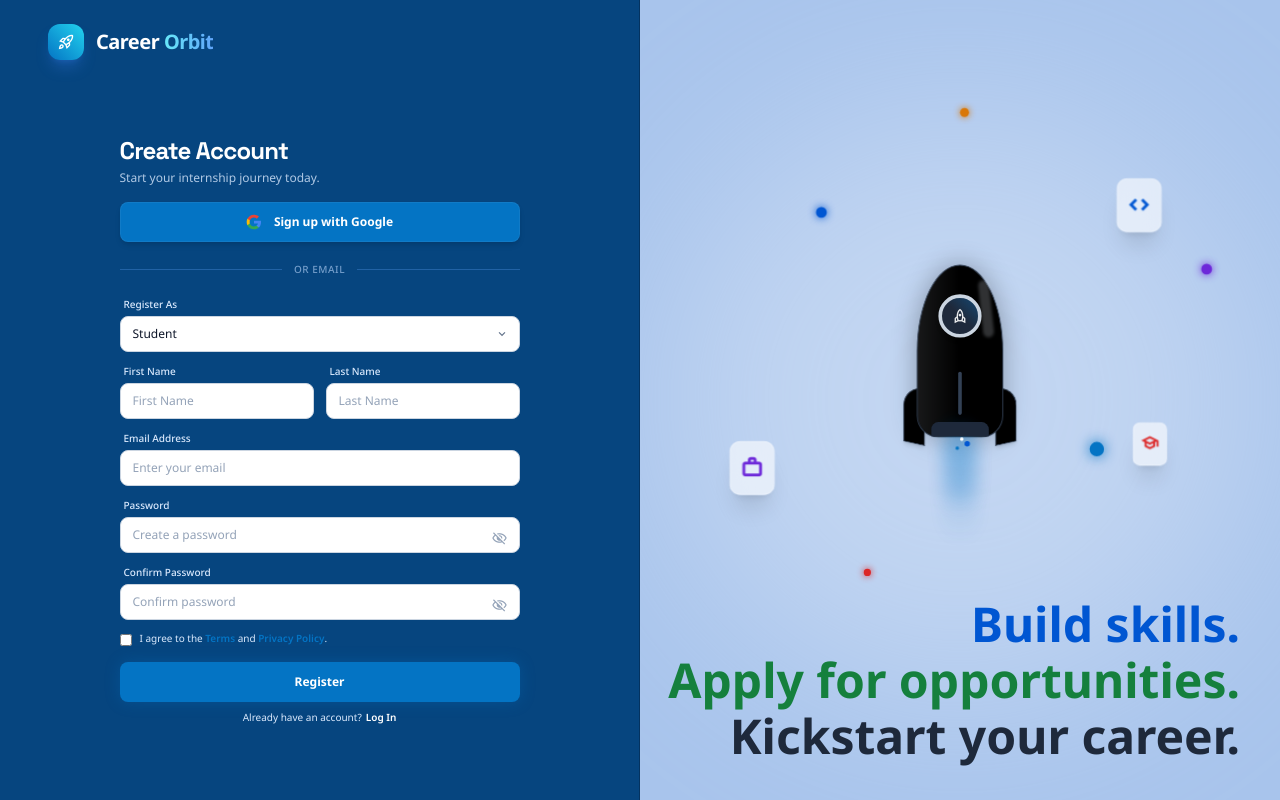
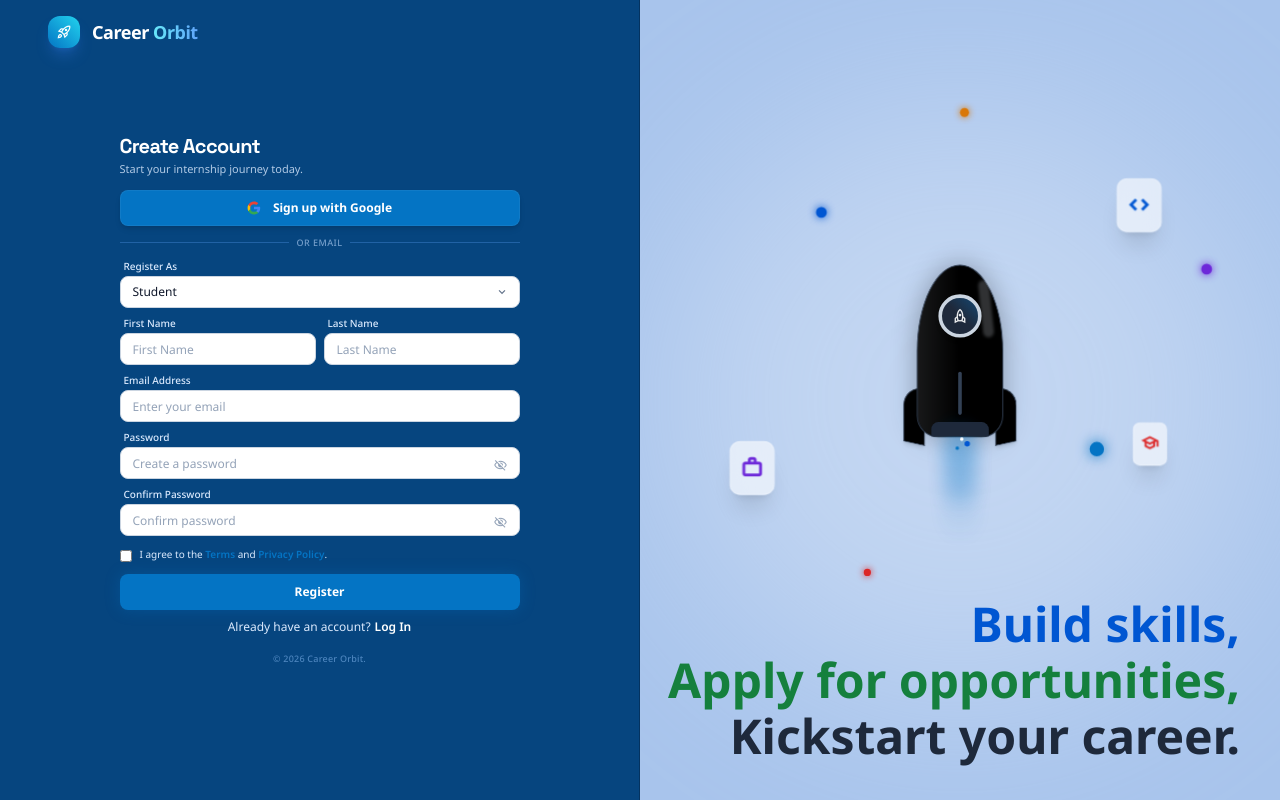
Before and after one commit to vikram-R23/Lignait-career-orbit, a React (Vite) app: page /signup in a window 1280 px wide. Built offline with nearby package versions, Linux system fonts and the light colour scheme.

Commit message:
Resolved the issues in Login and signup page

```diff
--- a/src/pages/Login.jsx
+++ b/src/pages/Login.jsx
@@ -4,7 +4,6 @@ import { useNavigate, Link } from 'react-router-dom';
 // ==========================================
 // STATIC STYLES (Extracted & Memoized)
 // ==========================================
-// Moving styles out of the main render loop prevents input glitches/lag
 const LoginStyles = React.memo(() => (
   <style dangerouslySetInnerHTML={{ __html: `
     @import url('https://fonts.googleapis.com/css2?family=Space+Grotesk:wght@300;400;500;600;700&display=swap');
@@ -108,13 +107,13 @@ const Login = () => {
   };
 
   return (
-    <div className="font-display bg-[#06457F] text-white min-h-screen w-full flex flex-col lg:flex-row relative overflow-x-hidden selection:bg-[#0474C4] selection:text-white">
+    <div className="font-display bg-[#06457F] text-white min-h-screen w-full flex flex-col lg:flex-row relative overflow-hidden selection:bg-[#0474C4] selection:text-white">
 
       {/* Optimized Styles Component */}
       <LoginStyles />
 
       {/* ================= LEFT PANEL (CONTENT) ================= */}
-      <div className="w-full lg:w-1/2 flex flex-col relative z-20 bg-[#06457F] border-r border-[#043360] min-h-screen">
+      <div className="w-full lg:w-1/2 flex flex-col relative z-20 bg-[#06457F] border-r border-[#043360] min-h-screen shrink-0">
 
         {/* LOGO */}
         <div className="absolute top-8 left-8 sm:left-12 z-50 select-none">
@@ -238,36 +237,47 @@ const Login = () => {
       </div>
 
       {/* ================= RIGHT PANEL (ANIMATION) ================= */}
-      <div className="hidden lg:flex lg:w-1/2 bg-[#A8C4EC] relative items-center justify-center overflow-hidden h-screen sticky top-0">
-        <div className="relative w-[800px] h-[800px] flex items-center justify-center z-10 scale-[0.75] -translate-y-12 transition-transform duration-500">
-            <div className="absolute w-[300px] h-[300px] rounded-full border-[2px] border-cyan-900/90 border-dashed animate-spin-slow shadow-[0_0_20px_rgba(6,182,212,0.15)]" style={{animationDuration: '60s'}}>
+      <div className="hidden lg:flex lg:w-1/2 bg-[#A8C4EC] relative items-center justify-center overflow-hidden h-screen sticky top-0 shrink-0">
+
+        {/* FIXED: Using percentage width/height relative to container to prevent overlap on zoom */}
+        <div className="relative w-full h-full max-w-[800px] max-h-[800px] flex items-center justify-center z-10 scale-[0.75] -translate-y-12 transition-transform duration-500">
+            {/* Orbit 1 */}
+            <div className="absolute w-[40%] h-[40%] aspect-square rounded-full border-[2px] border-cyan-900/90 border-dashed animate-spin-slow shadow-[0_0_20px_rgba(6,182,212,0.15)]" style={{animationDuration: '60s'}}>
                 <div className="absolute top-0 left-1/2 -translate-x-1/2 -translate-y-1/2" style={{ animation: 'spin 60s linear infinite reverse' }}>
                     <div className="float-icon-enhanced w-12 h-12 border-cyan-400 shadow-[0_0_15px_rgba(34,211,238,0.4)] bg-[#0f172a]">
                         <span className="material-symbols-outlined text-cyan-300 text-[20px]">terminal</span>
                     </div>
                 </div>
             </div>
-            <div className="absolute w-[460px] h-[460px] rounded-full border-[1.5px] border-purple-950/90 animate-spin-reverse-slow" style={{animationDuration: '80s'}}>
+
+            {/* Orbit 2 */}
+            <div className="absolute w-[60%] h-[60%] aspect-square rounded-full border-[1.5px] border-purple-950/90 animate-spin-reverse-slow" style={{animationDuration: '80s'}}>
                  <div className="absolute top-1/2 right-0 translate-x-1/2 -translate-y-1/2" style={{ animation: 'spin 80s linear infinite' }}>
                     <div className="float-icon-enhanced w-12 h-12 border-emerald-400 shadow-[0_0_15px_rgba(52,211,153,0.4)] bg-[#0f172a]">
                         <span className="material-symbols-outlined text-emerald-400 text-[20px]">group</span>
                     </div>
                  </div>
             </div>
-            <div className="absolute w-[600px] h-[600px] rounded-full border-[2px] border-fuchsia-950/90 border-dashed animate-spin-slow shadow-[0_0_35px_rgba(217,70,239,0.15)]" style={{animationDuration: '100s'}}>
+
+            {/* Orbit 3 */}
+            <div className="absolute w-[75%] h-[75%] aspect-square rounded-full border-[2px] border-fuchsia-950/90 border-dashed animate-spin-slow shadow-[0_0_35px_rgba(217,70,239,0.15)]" style={{animationDuration: '100s'}}>
                 <div className="absolute bottom-0 left-1/2 -translate-x-1/2 translate-y-1/2" style={{ animation: 'spin 100s linear infinite reverse' }}>
                     <div className="float-icon-enhanced w-11 h-11 border-purple-400 shadow-[0_0_15px_rgba(192,132,252,0.4)] bg-[#0f172a]">
                         <span className="material-symbols-outlined text-purple-400 text-[20px]">emoji_events</span>
                     </div>
                 </div>
             </div>
-            <div className="absolute w-[800px] h-[800px] rounded-full border-[1.5px] border-indigo-950/90 animate-spin-reverse-slow" style={{animationDuration: '120s'}}>
+
+            {/* Orbit 4 */}
+            <div className="absolute w-[95%] h-[95%] aspect-square rounded-full border-[1.5px] border-indigo-950/90 animate-spin-reverse-slow" style={{animationDuration: '120s'}}>
                 <div className="absolute top-1/2 left-0 -translate-x-1/2 -translate-y-1/2" style={{ animation: 'spin 120s linear infinite' }}>
                     <div className="float-icon-enhanced w-12 h-12 border-pink-400 shadow-[0_0_15px_rgba(244,114,182,0.4)] bg-[#0f172a]">
                         <span className="material-symbols-outlined text-pink-400 text-[22px]">article</span>
                     </div>
                 </div>
             </div>
+
+            {/* Center Node */}
             <div className="relative z-20 animate-float">
                 <div className="absolute inset-[-40px] bg-white/30 blur-3xl rounded-full"></div>
                 <div className="relative w-24 h-24 bg-[#06457F] rounded-full border-4 border-white/20 flex items-center justify-center shadow-[0_0_50px_rgba(6,69,127,0.3)]">
@@ -275,10 +285,12 @@ const Login = () => {
                 </div>
             </div>
         </div>
-        <div className="absolute bottom-5 right-10 lg:right-16 z-50 text-right pointer-events-none">
-            <h2 className="font-display font-semibold text-3xl lg:text-4xl leading-relaxed tracking-wide drop-shadow-sm">
-                <span className="block text-[#06457F]">Build skills.</span>
-                <span className="block text-[#00E676] font-bold drop-shadow-sm">Apply for opportunities.</span>
+
+        {/* Text Container - Updated Punctuation */}
+        <div className="absolute bottom-5 right-10 lg:right-16 z-50 text-right pointer-events-none max-w-[80%]">
+            <h2 className="font-display font-semibold text-2xl lg:text-3xl xl:text-4xl leading-relaxed tracking-wide drop-shadow-sm">
+                <span className="block text-[#06457F]">Build skills,</span>
+                <span className="block text-[#00E676] font-bold drop-shadow-sm">Apply for opportunities,</span>
                 <span className="block text-black">Kickstart your career.</span>
             </h2>
         </div>
--- a/src/pages/Signup.jsx
+++ b/src/pages/Signup.jsx
@@ -86,31 +86,33 @@ const Signup = () => {
     <div className="font-display bg-[#06457F] text-white h-screen w-screen overflow-hidden flex selection:bg-[#0474C4] selection:text-white">
 
       {/* ================= LEFT PANEL (Form) ================= */}
-      <div className="w-full lg:w-1/2 flex flex-col relative z-10 bg-[#06457F] border-r border-[#043360] h-full">
+      {/* FIXED: overflow-hidden ensures no scrollbar appears */}
+      <div className="w-full lg:w-1/2 flex flex-col relative z-10 bg-[#06457F] border-r border-[#043360] h-full overflow-hidden">
 
-        {/* LOGO AREA - Fixed Top */}
-        <div className="flex-shrink-0 pt-6 pl-8 sm:pl-12 select-none">
+        {/* LOGO AREA - Compact */}
+        <div className="flex-shrink-0 pt-4 pl-8 sm:pl-12 select-none absolute top-0 left-0 z-50">
             <div className="flex items-center gap-3">
-                <div className="w-9 h-9 rounded-xl bg-gradient-to-tr from-[#0474C4] to-cyan-400 flex items-center justify-center shadow-lg shadow-blue-500/30">
-                    <span className="material-symbols-outlined text-white text-lg">rocket_launch</span>
+                <div className="w-8 h-8 rounded-xl bg-gradient-to-tr from-[#0474C4] to-cyan-400 flex items-center justify-center shadow-lg shadow-blue-500/30">
+                    <span className="material-symbols-outlined text-white text-base">rocket_launch</span>
                 </div>
-                <span className="text-xl font-black tracking-tight text-white">
+                <span className="text-lg font-black tracking-tight text-white">
                     Career <span className="text-transparent bg-clip-text bg-gradient-to-r from-cyan-300 to-blue-400">Orbit</span>
                 </span>
             </div>
         </div>
 
         {/* FORM CONTAINER - Flex Grow to Center Vertically */}
-        <div className="flex-1 flex flex-col justify-center items-center w-full px-8 sm:px-12">
-          <div className="w-full max-w-[400px] flex flex-col gap-4">
+        {/* FIXED: Reduced padding and utilized justify-center to handle zoom vertical alignment */}
+        <div className="flex-1 flex flex-col justify-center items-center w-full px-8 sm:px-12 py-2">
+          <div className="w-full max-w-[400px] flex flex-col gap-2">
 
-            <div className="text-left w-full">
-              <h1 className="text-white text-2xl font-black leading-tight tracking-[-0.033em]">Create Account</h1>
-              <p className="text-blue-100/80 text-xs font-normal mt-1">Start your internship journey today.</p>
+            <div className="text-left w-full mb-1">
+              <h1 className="text-white text-xl font-black leading-tight tracking-[-0.033em]">Create Account</h1>
+              <p className="text-blue-100/80 text-[11px] font-normal mt-0.5">Start your internship journey today.</p>
             </div>
 
-            <button className="flex w-full cursor-pointer items-center justify-center overflow-hidden rounded-lg h-10 px-4 bg-[#0474C4] text-white gap-3 text-xs font-bold hover:brightness-110 transition-all shadow-md border border-white/5">
-              <svg className="w-4 h-4" viewBox="0 0 24 24" xmlns="http://www.w3.org/2000/svg">
+            <button className="flex w-full cursor-pointer items-center justify-center overflow-hidden rounded-lg h-9 px-4 bg-[#0474C4] text-white gap-3 text-xs font-bold hover:brightness-110 transition-all shadow-md border border-white/5">
+              <svg className="w-3.5 h-3.5" viewBox="0 0 24 24" xmlns="http://www.w3.org/2000/svg">
                 <path d="M22.56 12.25c0-.78-.07-1.53-.2-2.25H12v4.26h5.92c-.26 1.37-1.04 2.53-2.21 3.31v2.77h3.57c2.08-1.92 3.28-4.74 3.28-8.09z" fill="#4285F4"></path>
                 <path d="M12 23c2.97 0 5.46-.98 7.28-2.66l-3.57-2.77c-.98.66-2.23 1.06-3.71 1.06-2.86 0-5.29-1.93-6.16-4.53H2.18v2.84C3.99 20.53 7.7 23 12 23z" fill="#34A853"></path>
                 <path d="M5.84 14.09c-.22-.66-.35-1.36-.35-2.09s.13-1.43.35-2.09V7.07H2.18C1.43 8.55 1 10.22 1 12s.43 3.45 1.18 4.93l2.85-2.22.81-.62z" fill="#FBBC05"></path>
@@ -119,30 +121,30 @@ const Signup = () => {
               <span className="truncate">Sign up with Google</span>
             </button>
 
-            <div className="relative flex items-center py-1">
+            <div className="relative flex items-center py-0.5">
               <div className="flex-grow border-t border-blue-400/30"></div>
-              <span className="flex-shrink-0 mx-3 text-[10px] font-medium text-blue-200/60 uppercase tracking-wider">Or email</span>
+              <span className="flex-shrink-0 mx-2 text-[9px] font-medium text-blue-200/60 uppercase tracking-wider">Or email</span>
               <div className="flex-grow border-t border-blue-400/30"></div>
             </div>
 
             {status === 'success' && (
-              <div className="bg-emerald-500/20 border border-emerald-500 text-emerald-200 p-2 rounded-lg text-xs text-center animate-bounce">
+              <div className="bg-emerald-500/20 border border-emerald-500 text-emerald-200 p-1.5 rounded-lg text-[10px] text-center animate-bounce">
                 Account created! Redirecting...
               </div>
             )}
 
-            <form onSubmit={handleSignup} className="flex flex-col gap-3">
+            {/* FIXED: Reduced gap-3 to gap-2 for compact layout */}
+            <form onSubmit={handleSignup} className="flex flex-col gap-2">
 
               {/* REGISTER AS */}
-              <label className="flex flex-col w-full group gap-1">
+              <label className="flex flex-col w-full group gap-0.5">
                 <p className="text-blue-100 text-[10px] font-medium pl-1">Register As</p>
                 <div className="relative">
-                  {/* UPDATED: White bg, dark text */}
                   <select
                       name="role"
                       value={formData.role}
                       onChange={handleChange}
-                      className="flex w-full appearance-none rounded-lg text-slate-900 border border-slate-300 bg-white h-9 px-3 text-xs outline-none focus:ring-1 focus:ring-[#0474C4] cursor-pointer"
+                      className="flex w-full appearance-none rounded-lg text-slate-900 border border-slate-300 bg-white h-8 px-3 text-xs outline-none focus:ring-1 focus:ring-[#0474C4] cursor-pointer"
                   >
                       <option value="student">Student</option>
                       <option value="professional">Professional</option>
@@ -154,90 +156,85 @@ const Signup = () => {
               </label>
 
               {/* NAME FIELDS */}
-              <div className="grid grid-cols-2 gap-3">
-                  <label className="flex flex-col w-full group gap-1">
+              <div className="grid grid-cols-2 gap-2">
+                  <label className="flex flex-col w-full group gap-0.5">
                     <p className="text-blue-100 text-[10px] font-medium pl-1">First Name</p>
-                    {/* UPDATED: White bg, dark text */}
                     <input
                         name="firstName"
                         value={formData.firstName}
                         onChange={handleChange}
                         required
-                        className="flex w-full rounded-lg text-slate-900 border border-slate-300 bg-white h-9 placeholder:text-slate-400 px-3 text-xs outline-none focus:ring-1 focus:ring-[#0474C4]"
+                        className="flex w-full rounded-lg text-slate-900 border border-slate-300 bg-white h-8 placeholder:text-slate-400 px-3 text-xs outline-none focus:ring-1 focus:ring-[#0474C4]"
                         placeholder="First Name"
                     />
                   </label>
-                  <label className="flex flex-col w-full group gap-1">
+                  <label className="flex flex-col w-full group gap-0.5">
                     <p className="text-blue-100 text-[10px] font-medium pl-1">Last Name</p>
-                    {/* UPDATED: White bg, dark text */}
                     <input
                         name="lastName"
                         value={formData.lastName}
                         onChange={handleChange}
                         required
-                        className="flex w-full rounded-lg text-slate-900 border border-slate-300 bg-white h-9 placeholder:text-slate-400 px-3 text-xs outline-none focus:ring-1 focus:ring-[#0474C4]"
+                        className="flex w-full rounded-lg text-slate-900 border border-slate-300 bg-white h-8 placeholder:text-slate-400 px-3 text-xs outline-none focus:ring-1 focus:ring-[#0474C4]"
                         placeholder="Last Name"
                     />
                   </label>
               </div>
 
               {/* EMAIL */}
-              <label className="flex flex-col w-full group gap-1">
+              <label className="flex flex-col w-full group gap-0.5">
                 <p className="text-blue-100 text-[10px] font-medium pl-1">Email Address</p>
-                {/* UPDATED: White bg, dark text */}
                 <input
                   name="email"
                   type="email"
                   value={formData.email}
                   onChange={handleChange}
                   required
-                  className="flex w-full rounded-lg text-slate-900 border border-slate-300 bg-white h-9 placeholder:text-slate-400 px-3 text-xs outline-none focus:ring-1 focus:ring-[#0474C4]"
+                  className="flex w-full rounded-lg text-slate-900 border border-slate-300 bg-white h-8 placeholder:text-slate-400 px-3 text-xs outline-none focus:ring-1 focus:ring-[#0474C4]"
                   placeholder="Enter your email"
                 />
               </label>
 
               {/* PASSWORD */}
               <div className="relative w-full group">
-                <label className="flex flex-col gap-1">
+                <label className="flex flex-col gap-0.5">
                   <p className="text-blue-100 text-[10px] font-medium pl-1">Password</p>
-                  {/* UPDATED: White bg, dark text */}
                   <input
                     name="password"
                     value={formData.password}
                     onChange={handleChange}
                     required
-                    className="password-input flex w-full rounded-lg text-slate-900 border border-slate-300 bg-white h-9 placeholder:text-slate-400 px-3 pr-10 text-xs outline-none focus:ring-1 focus:ring-[#0474C4]"
+                    className="password-input flex w-full rounded-lg text-slate-900 border border-slate-300 bg-white h-8 placeholder:text-slate-400 px-3 pr-10 text-xs outline-none focus:ring-1 focus:ring-[#0474C4]"
                     placeholder="Create a password"
                     type={showPassword ? "text" : "password"}
                   />
                 </label>
-                <button type="button" onClick={() => setShowPassword(!showPassword)} className="absolute right-3 top-[28px] text-slate-400 hover:text-[#0474C4] z-20 transition-colors">
-                  <span className="material-symbols-outlined text-base">{showPassword ? 'visibility' : 'visibility_off'}</span>
+                <button type="button" onClick={() => setShowPassword(!showPassword)} className="absolute right-3 top-[24px] text-slate-400 hover:text-[#0474C4] z-20 transition-colors">
+                  <span className="material-symbols-outlined text-sm">{showPassword ? 'visibility' : 'visibility_off'}</span>
                 </button>
               </div>
 
               {/* CONFIRM PASSWORD */}
               <div className="relative w-full group">
-                <label className="flex flex-col gap-1">
+                <label className="flex flex-col gap-0.5">
                   <p className="text-blue-100 text-[10px] font-medium pl-1">Confirm Password</p>
-                  {/* UPDATED: White bg, dark text */}
                   <input
                     name="confirmPassword"
                     value={formData.confirmPassword}
                     onChange={handleChange}
                     required
-                    className="password-input flex w-full rounded-lg text-slate-900 border border-slate-300 bg-white h-9 placeholder:text-slate-400 px-3 pr-10 text-xs outline-none focus:ring-1 focus:ring-[#0474C4]"
+                    className="password-input flex w-full rounded-lg text-slate-900 border border-slate-300 bg-white h-8 placeholder:text-slate-400 px-3 pr-10 text-xs outline-none focus:ring-1 focus:ring-[#0474C4]"
                     placeholder="Confirm password"
                     type={showConfirmPassword ? "text" : "password"}
                   />
                 </label>
-                <button type="button" onClick={() => setShowConfirmPassword(!showConfirmPassword)} className="absolute right-3 top-[28px] text-slate-400 hover:text-[#0474C4] z-20 transition-colors">
-                  <span className="material-symbols-outlined text-base">{showConfirmPassword ? 'visibility' : 'visibility_off'}</span>
+                <button type="button" onClick={() => setShowConfirmPassword(!showConfirmPassword)} className="absolute right-3 top-[24px] text-slate-400 hover:text-[#0474C4] z-20 transition-colors">
+                  <span className="material-symbols-outlined text-sm">{showConfirmPassword ? 'visibility' : 'visibility_off'}</span>
                 </button>
               </div>
 
               {/* TERMS */}
-              <div className="flex items-start gap-2">
+              <div className="flex items-start gap-2 mt-1">
                   <input
                       id="terms"
                       name="termsAccepted"
@@ -262,19 +259,25 @@ const Signup = () => {
                 <button
                   type="submit"
                   disabled={status === 'loading'}
-                  className="flex w-full items-center justify-center rounded-lg h-10 px-4 bg-[#0474C4] text-white text-xs font-bold hover:brightness-110 transition-all shadow-[0_0_15px_rgba(4,116,196,0.3)] cursor-pointer active:scale-[0.98] disabled:opacity-50"
+                  className="flex w-full items-center justify-center rounded-lg h-9 px-4 bg-[#0474C4] text-white text-xs font-bold hover:brightness-110 transition-all shadow-[0_0_15px_rgba(4,116,196,0.3)] cursor-pointer active:scale-[0.98] disabled:opacity-50"
                 >
                   {status === 'loading' ? 'Creating...' : 'Register'}
                 </button>
 
                 <div className="flex flex-col items-center">
-                  <p className="text-[10px] text-blue-100">
+                  <p className="text-[12px] text-blue-100">
                     Already have an account?
                     <a className="font-semibold text-white hover:underline underline-offset-4 ml-1 cursor-pointer" href="/login">Log In</a>
                   </p>
                 </div>
               </div>
             </form>
+
+            {/* COMPACT FOOTER */}
+            <div className="text-center mt-2">
+               <p className="text-blue-300/50 text-[9px] font-medium tracking-wide">© 2026 Career Orbit.</p>
+            </div>
+
           </div>
         </div>
       </div>
@@ -340,8 +343,8 @@ const Signup = () => {
 
         {/* Text Overlay */}
         <div className="absolute bottom-10 right-10 text-right font-bold text-3xl xl:text-5xl leading-snug z-50 pointer-events-none">
-            <p className="text-[#0056D2] block mb-2">Build skills.</p>
-            <p className="text-green-700 block mb-2">Apply for opportunities.</p>
+            <p className="text-[#0056D2] block mb-2">Build skills,</p>
+            <p className="text-green-700 block mb-2">Apply for opportunities,</p>
             <p className="text-slate-800 block">Kickstart your career.</p>
         </div>
       </div>
@@ -350,10 +353,6 @@ const Signup = () => {
         .password-input::-ms-reveal, .password-input::-ms-clear { display: none !important; }
         .password-input::-webkit-contacts-auto-fill-button,
         .password-input::-webkit-credentials-auto-fill-button { visibility: hidden; position: absolute; right: 0; }
-
-        .custom-scrollbar::-webkit-scrollbar { width: 4px; }
-        .custom-scrollbar::-webkit-scrollbar-track { background: #06457F; }
-        .custom-scrollbar::-webkit-scrollbar-thumb { background: #0474C4; border-radius: 4px; }
 
         .rocket-exhaust {
             background: linear-gradient(to bottom, rgba(4, 116, 196, 0.4), transparent);
@@ -375,6 +374,7 @@ const Signup = () => {
         .animate-float-fast { animation: float 4s ease-in-out infinite; }
         .animate-rocket-float { animation: float 6s ease-in-out infinite; }
         .animate-spin-slow { animation: spin 20s linear infinite; }
+        .float-icon-enhanced { display: flex; align-items: center; justify-content: center; border-radius: 9999px; border-width: 2px; }
       `}} />
     </div>
   );
```
